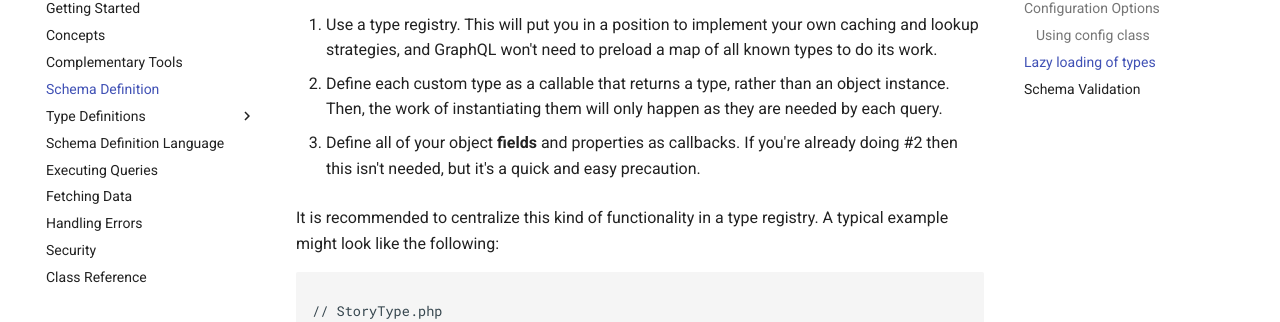
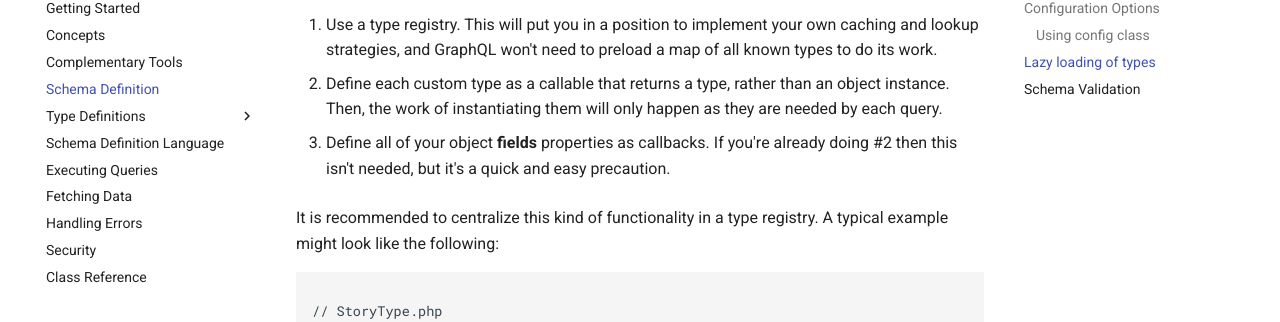
Before and after one commit to webonyx/graphql-php, an MkDocs documentation site: the page built from docs/schema-definition.md, in a window 1280 px wide and 900 px high, scrolled down 2829 px. Shown: the part 127-449 px from the top of the window. Built offline with MkDocs 1.6.1 and Material for MkDocs 9.7.7, drawn with Linux system fonts in a browser that asks for light colours; comment, search, counter and statistics services are not loaded.

Commit message:
fix grammer

```diff
--- a/docs/schema-definition.md
+++ b/docs/schema-definition.md
@@ -111,7 +111,7 @@ If your schema makes use of a large number of complex or dynamically-generated t
 
 2. Define each custom type as a callable that returns a type, rather than an object instance. Then, the work of instantiating them will only happen as they are needed by each query.
 
-3. Define all of your object **fields** and properties as callbacks. If you're already doing #2 then this isn't needed, but it's a quick and easy precaution.
+3. Define all of your object **fields** properties as callbacks. If you're already doing #2 then this isn't needed, but it's a quick and easy precaution.
 
 It is recommended to centralize this kind of functionality in a type registry. A typical example might look like the following:
 
```
